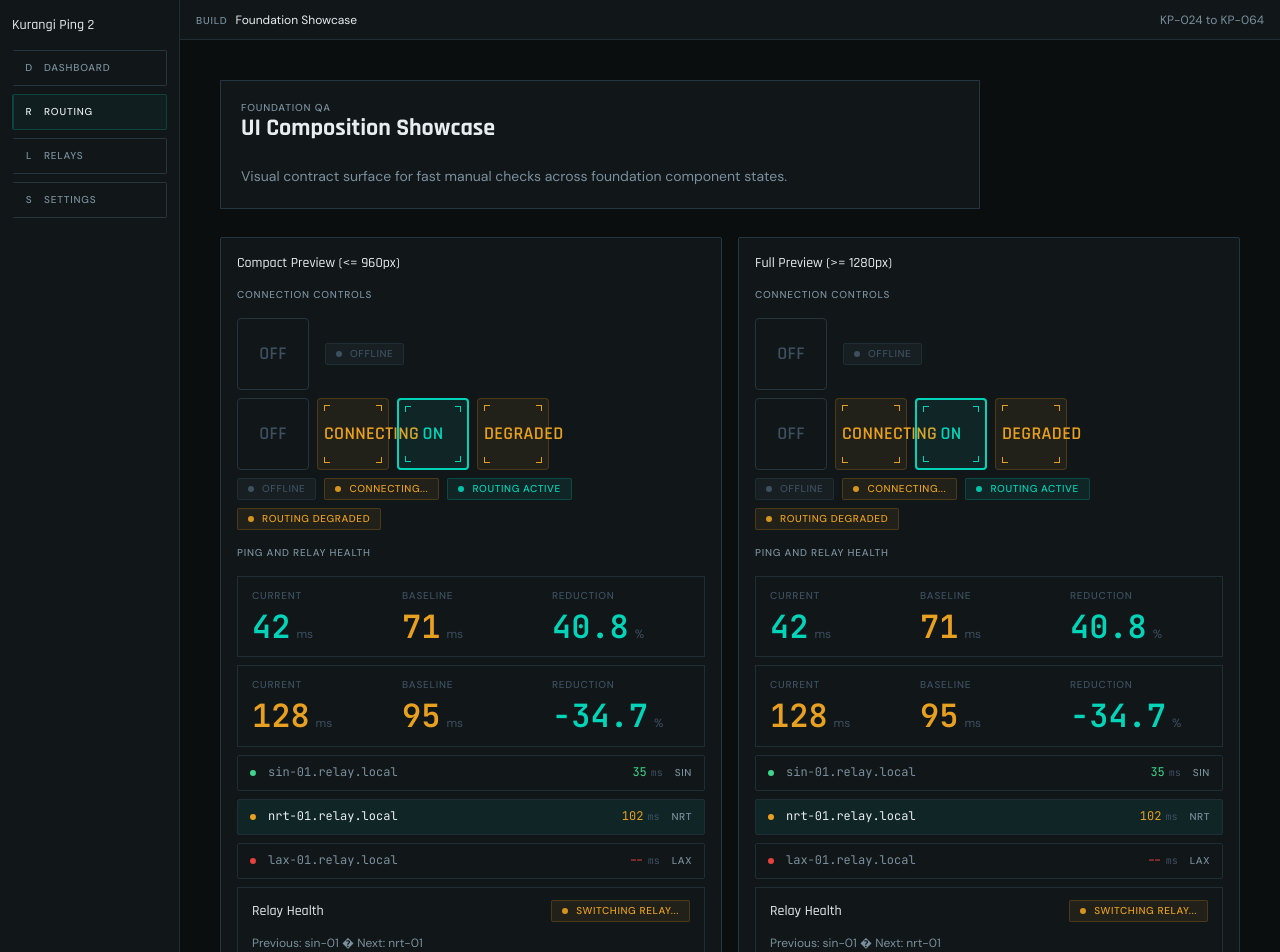
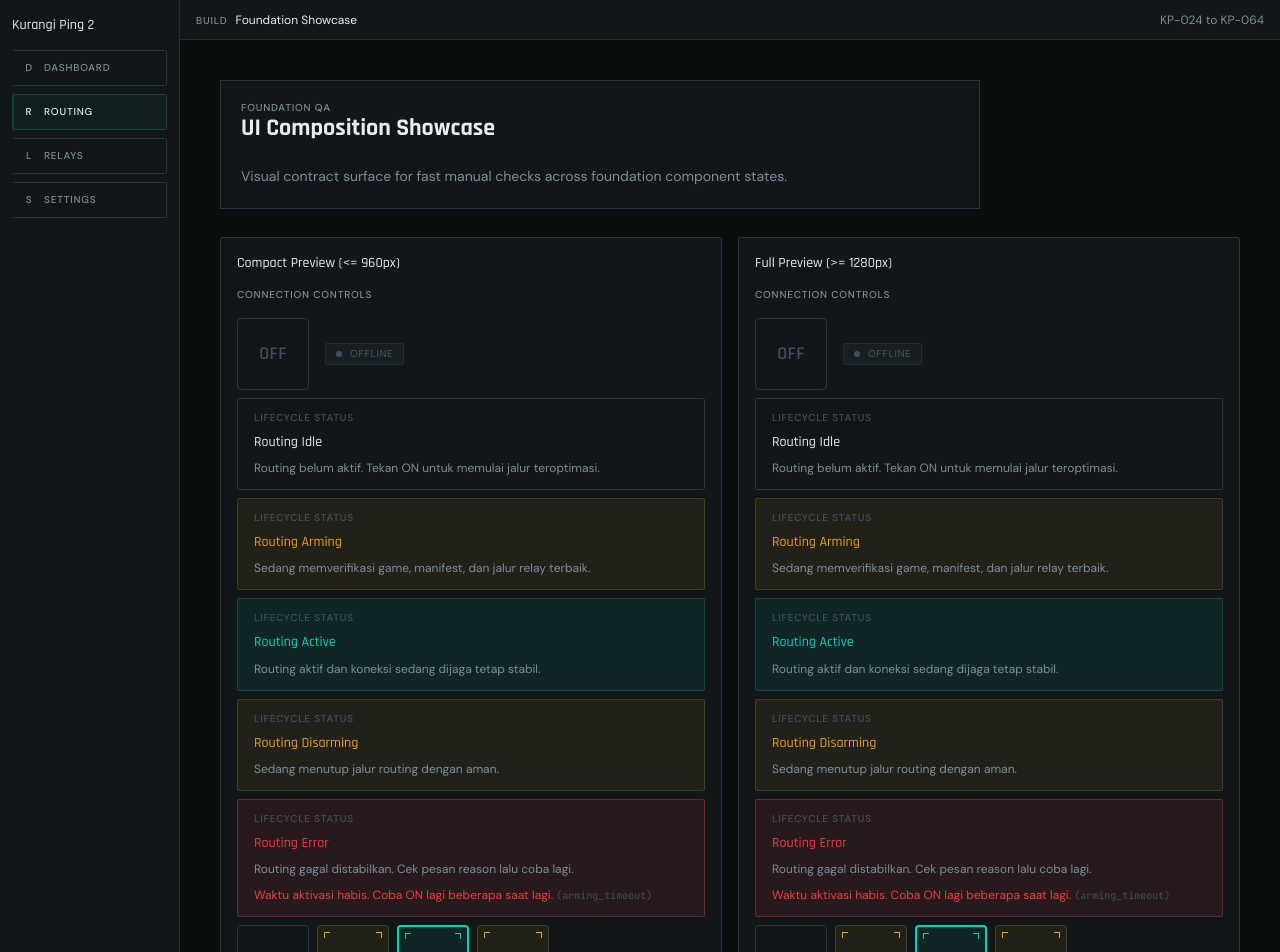
Before and after one commit to Lutvuk/kurangi-ping, a React (Vite) app in the folder apps/desktop/: page / in a window 1280 px wide. Shown: the top 952 px of the page. Built offline with nearby package versions, Linux system fonts and the light colour scheme.

Commit message:
Lifecycle Status Presenter (idle/arming/active/disarming/error)

```diff
--- /dev/null
+++ b/apps/desktop/src/features/routing/LifecycleStatusPresenter.css
@@ -0,0 +1,77 @@
+.kp-lifecycle-status {
+  display: grid;
+  gap: var(--space-2);
+  border: var(--border-default);
+  border-radius: var(--radius-xs);
+  background: var(--color-surface-01);
+  padding: var(--space-3) var(--space-4);
+  transition: border-color var(--duration-normal) var(--ease-out),
+    background-color var(--duration-normal) var(--ease-out),
+    color var(--duration-normal) var(--ease-out);
+}
+
+.kp-lifecycle-status-eyebrow {
+  margin: 0;
+  color: var(--color-text-muted);
+  font: var(--text-label);
+  letter-spacing: 0.08em;
+  text-transform: uppercase;
+}
+
+.kp-lifecycle-status-title {
+  margin: 0;
+  color: var(--color-text-primary);
+  font: var(--text-display-sm);
+}
+
+.kp-lifecycle-status-detail {
+  margin: 0;
+  color: var(--color-text-secondary);
+  font: var(--text-body-sm);
+}
+
+.kp-lifecycle-status-reason {
+  margin: 0;
+  color: var(--color-text-secondary);
+  font: var(--text-body-sm);
+}
+
+.kp-lifecycle-status-reason-code {
+  color: var(--color-text-muted);
+  font: var(--text-mono-sm);
+}
+
+.kp-lifecycle-status--idle {
+  border-color: var(--color-border-default);
+  background: var(--color-surface-01);
+}
+
+.kp-lifecycle-status--arming,
+.kp-lifecycle-status--disarming {
+  border-color: rgba(232, 160, 32, 0.2);
+  background: var(--color-probe-dim);
+}
+
+.kp-lifecycle-status--arming .kp-lifecycle-status-title,
+.kp-lifecycle-status--disarming .kp-lifecycle-status-title {
+  color: var(--color-text-probe);
+}
+
+.kp-lifecycle-status--active {
+  border-color: var(--color-signal-border);
+  background: var(--color-signal-dim);
+}
+
+.kp-lifecycle-status--active .kp-lifecycle-status-title {
+  color: var(--color-text-signal);
+}
+
+.kp-lifecycle-status--error {
+  border-color: rgba(232, 64, 64, 0.35);
+  background: rgba(232, 64, 64, 0.1);
+}
+
+.kp-lifecycle-status--error .kp-lifecycle-status-title,
+.kp-lifecycle-status--error .kp-lifecycle-status-reason {
+  color: var(--color-relay-dead);
+}
--- /dev/null
+++ b/apps/desktop/src/features/routing/LifecycleStatusPresenter.tsx
@@ -0,0 +1,80 @@
+import "./LifecycleStatusPresenter.css";
+
+export type LifecycleStatusState = "idle" | "arming" | "active" | "disarming" | "error";
+
+export type LifecycleStatusViewModel = {
+  state: LifecycleStatusState;
+  reasonCode?: string;
+  detail?: string;
+};
+
+export type LifecycleStatusPresenterProps = {
+  model: LifecycleStatusViewModel;
+  title?: string;
+};
+
+const titleByState: Record<LifecycleStatusState, string> = {
+  idle: "Routing Idle",
+  arming: "Routing Arming",
+  active: "Routing Active",
+  disarming: "Routing Disarming",
+  error: "Routing Error"
+};
+
+const descriptionByState: Record<LifecycleStatusState, string> = {
+  idle: "Routing belum aktif. Tekan ON untuk memulai jalur teroptimasi.",
+  arming: "Sedang memverifikasi game, manifest, dan jalur relay terbaik.",
+  active: "Routing aktif dan koneksi sedang dijaga tetap stabil.",
+  disarming: "Sedang menutup jalur routing dengan aman.",
+  error: "Routing gagal distabilkan. Cek pesan reason lalu coba lagi."
+};
+
+const reasonMessageMap: Record<string, string> = {
+  detection_not_found: "Game belum terdeteksi. Jalankan game lalu aktifkan lagi.",
+  detection_stale: "Status deteksi sudah stale. Scan ulang sebelum mengaktifkan routing.",
+  manifest_signature_invalid: "Manifest relay tidak valid. Tunggu update konfigurasi terbaru.",
+  manifest_expired: "Manifest relay sudah kedaluwarsa. Coba lagi sebentar lagi.",
+  precheck_no_protocols_configured: "Konfigurasi protokol belum siap.",
+  precheck_no_candidates_available: "Belum ada kandidat relay yang bisa dipakai.",
+  off_teardown_failed: "Penutupan routing belum bersih. Sistem menjaga koneksi tetap aman.",
+  arming_timeout: "Waktu aktivasi habis. Coba ON lagi beberapa saat lagi.",
+  disarming_timeout: "Waktu penonaktifan habis. Coba OFF lagi beberapa saat lagi.",
+  safe_generic_issue: "Terjadi kendala koneksi. Coba ulang dari tombol utama."
+};
+
+function toFriendlyReason(reasonCode?: string): string {
+  if (!reasonCode) {
+    return reasonMessageMap.safe_generic_issue;
+  }
+  return reasonMessageMap[reasonCode] ?? reasonMessageMap.safe_generic_issue;
+}
+
+export function LifecycleStatusPresenter({
+  model,
+  title = "Lifecycle Status"
+}: LifecycleStatusPresenterProps) {
+  const announcementRole = model.state === "error" ? "alert" : "status";
+  const announcementLive = model.state === "error" ? "assertive" : "polite";
+  const reasonText = model.reasonCode ? toFriendlyReason(model.reasonCode) : null;
+  const detail = model.detail ?? descriptionByState[model.state];
+
+  return (
+    <section
+      className={`kp-lifecycle-status kp-lifecycle-status--${model.state}`}
+      aria-label={title}
+      data-state={model.state}
+      role={announcementRole}
+      aria-live={announcementLive}
+      aria-atomic="true"
+    >
+      <p className="kp-lifecycle-status-eyebrow">{title}</p>
+      <p className="kp-lifecycle-status-title">{titleByState[model.state]}</p>
+      <p className="kp-lifecycle-status-detail">{detail}</p>
+      {reasonText ? (
+        <p className="kp-lifecycle-status-reason">
+          {reasonText} <span className="kp-lifecycle-status-reason-code">({model.reasonCode})</span>
+        </p>
+      ) : null}
+    </section>
+  );
+}
--- a/apps/desktop/src/features/routing/index.ts
+++ b/apps/desktop/src/features/routing/index.ts
@@ -1 +1,2 @@
 export * from "./ToggleController";
+export * from "./LifecycleStatusPresenter";
--- a/apps/desktop/src/pages/foundation-showcase.tsx
+++ b/apps/desktop/src/pages/foundation-showcase.tsx
@@ -9,7 +9,7 @@ import {
 } from "../components/modules";
 import { DetectionPanel, type DetectionViewModel } from "../features/detection";
 import { RelayHealthPanel } from "../features/relay";
-import { ToggleController } from "../features/routing";
+import { LifecycleStatusPresenter, ToggleController } from "../features/routing";
 import { AppShell } from "../layout/AppShell";
 import { Panel } from "../layout/Panel";
 import "./foundation-showcase.css";
@@ -77,6 +77,13 @@ function ShowcaseViewport({ title, compact }: { title: string; compact?: boolean
             onEnableRouting={async () => ({ ok: true, nextState: "on" })}
             onDisableRouting={async () => ({ ok: true, nextState: "off" })}
           />
+        </div>
+        <div className="kp-showcase-stack">
+          <LifecycleStatusPresenter model={{ state: "idle" }} />
+          <LifecycleStatusPresenter model={{ state: "arming" }} />
+          <LifecycleStatusPresenter model={{ state: "active" }} />
+          <LifecycleStatusPresenter model={{ state: "disarming" }} />
+          <LifecycleStatusPresenter model={{ state: "error", reasonCode: "arming_timeout" }} />
         </div>
         <div className="kp-showcase-inline">
           <PrimaryToggle state="off" />
```
Also changed, not shown: 2 other files (tests, documents, lock files or other folders).
